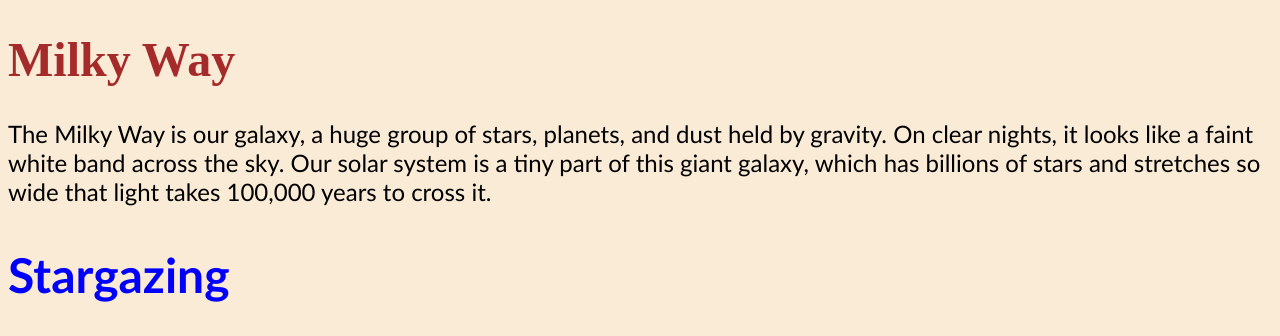
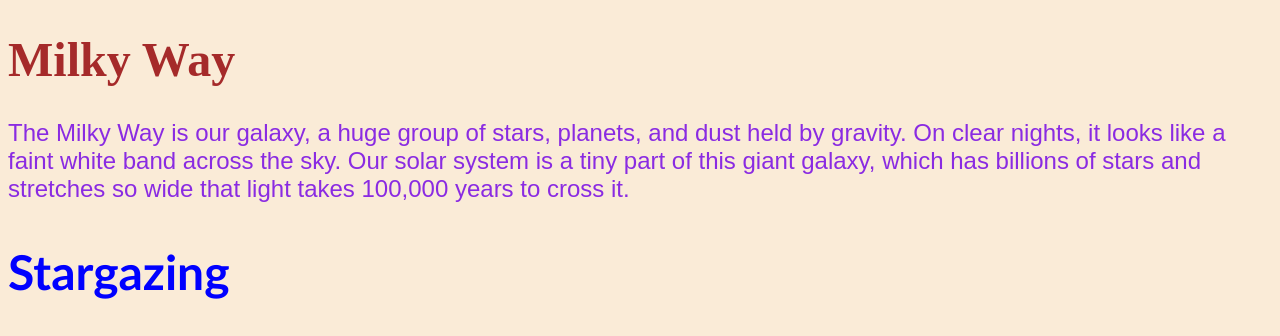
Before and after one commit to diljankhan02/First-website, a plain HTML site: page index.html in a window 1280 px wide. Shown: the top 336 px of the page. Drawn offline with Linux system fonts and the light colour scheme.

Commit message:
Initial commit

```diff
--- a/style.css
+++ b/style.css
@@ -22,6 +22,12 @@ p
     font-family: 'Gill Sans', 'Gill Sans MT', Calibri, 'Trebuchet MS', sans-serif;
     font-size: 150%;
 }
+p
+{
+    color: blueviolet;
+    font-family: Arial, Helvetica, sans-serif;
+    font-size: 150%;
+}
 
 img
 {
```
